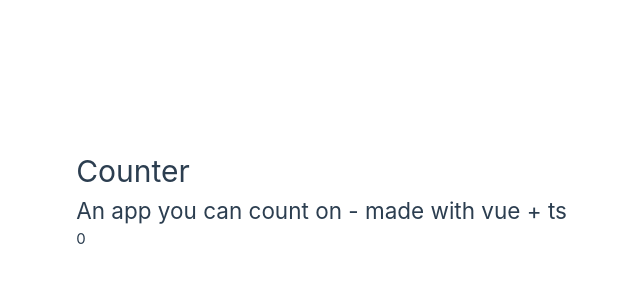
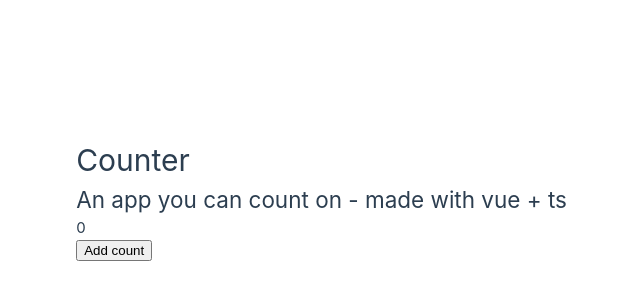
Before and after one commit to pmallol/vue-3-typescript, a Vue app: page / in a window 1280 px wide. Shown: the part 200-500 px from the top of the page, without its empty margins (73-713 px from the left). Built offline with nearby package versions, Linux system fonts and the light colour scheme.

Commit message:
refactor: Update App.vue to use consistent spacing and formatting

```diff
--- a/src/App.vue
+++ b/src/App.vue
@@ -1,27 +1,32 @@
 <script setup lang="ts">
 import { RouterView } from 'vue-router'
-import { ref, reactive } from 'vue';
+import { ref, reactive} from 'vue'
 
 interface AppInfo {
-    name: string;
-    description: string;
+  name: string
+  description: string
 }
 
-const count = ref(0);
+const count = ref(0)
 
 const appInfo: AppInfo = reactive({
   name: 'Counter',
-  description: 'An app you can count on - made with vue + ts' }
-);
+  description: 'An app you can count on - made with vue + ts'
+})
+
+function addCount(num: number) {
+  if (count.value !== null) count.value += num
+}
 </script>
 
 <template>
   <header>
     <div class="wrapper">
-      <h1>{{appInfo.name}}</h1>
-      <h2>{{appInfo.description}}</h2>
+      <h1>{{ appInfo.name }}</h1>
+      <h2>{{ appInfo.description }}</h2>
     </div>
-    <p>{{count}}</p>
+    <p>{{ count }}</p>
+    <button @click="addCount">Add count</button>
   </header>
 
   <RouterView />
```
